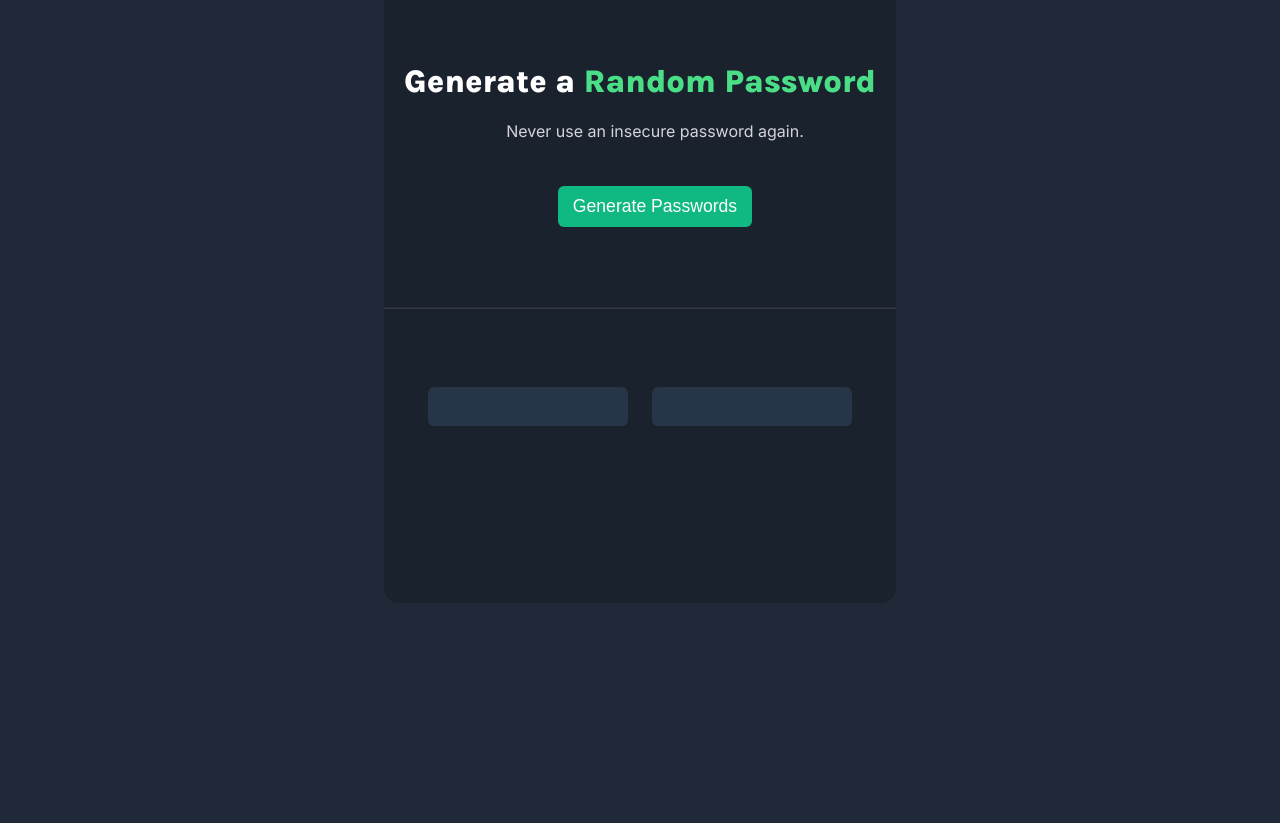
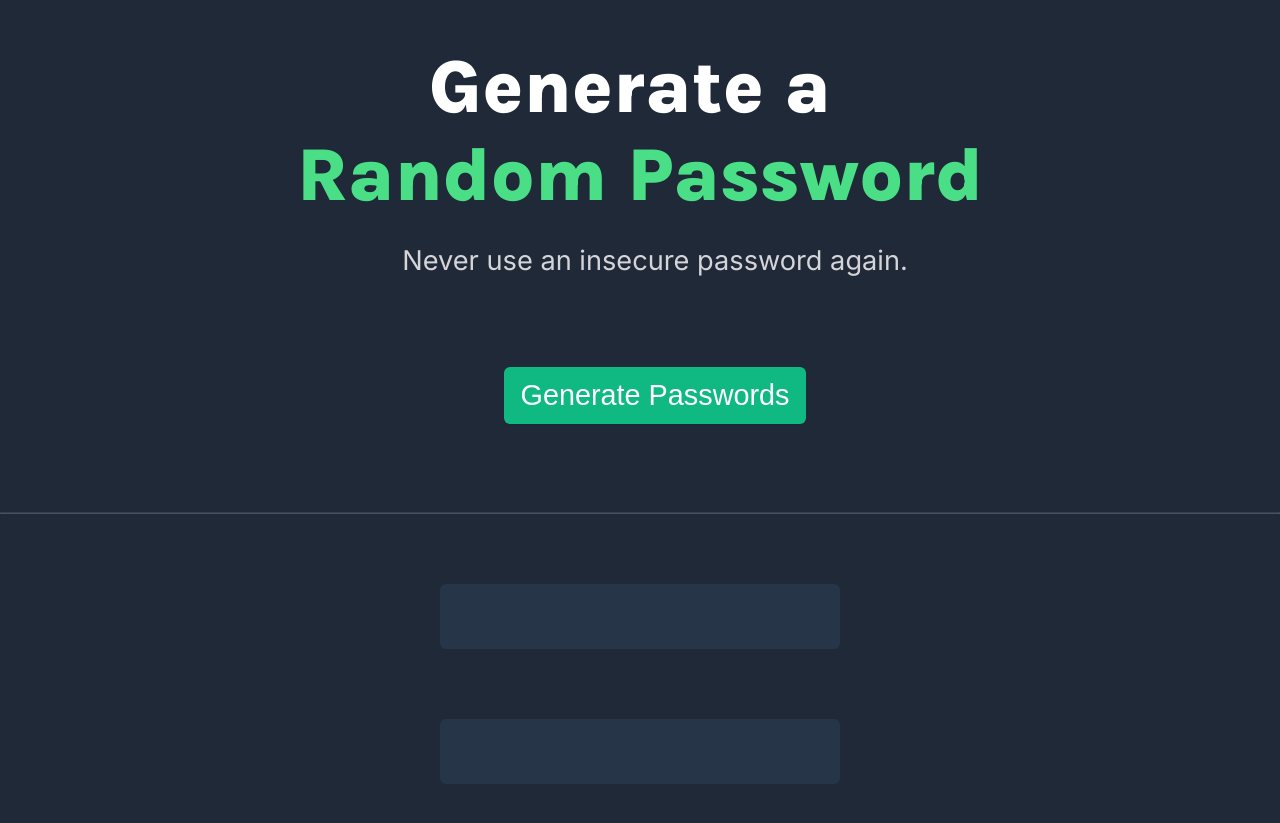
Before and after one commit to shreyaswani/random-password, a plain HTML site: page index.html in a window 1280 px wide. Shown: the part 117-940 px from the top of the page. Before the commit the page ends 800 px from the top, so only its background shows below. Drawn offline with Linux system fonts and the light colour scheme.

Commit message:
Update index.css

```diff
--- a/index.css
+++ b/index.css
@@ -59,10 +59,38 @@ hr{
     background-color: #1a222e;
 }
 
-@media only screen and (max-width: 650px) {
 
-        h1{
-            margin-top: 20px;
-        display: block;
-        }
+@media only screen and (min-width: 300px) {
+
+    h1{
+    margin: 20vh 0 0 0;
+    font-size: 4.7rem;
+    display: block;
+    }
+    .container{
+     margin:0 auto;
+    width: 100%;
+    height: 100vh;
+    background-color: #1F2937;
+    }
+    p{
+    font-size: 1.7rem;
+    line-height: 30px;
+    }
+    button{
+    padding: 12px 17px;
+    font-size: 1.8rem;
+    margin:64px 0 0 30px;
+    }
+    hr{
+    margin-top: 11vh;
+    opacity: 0.2;
+    }
+    .first, .second{
+    margin: 70px auto;
+    display:block;
+    width: 400px;
+    height: 65px;
+    }
+
   }
```
